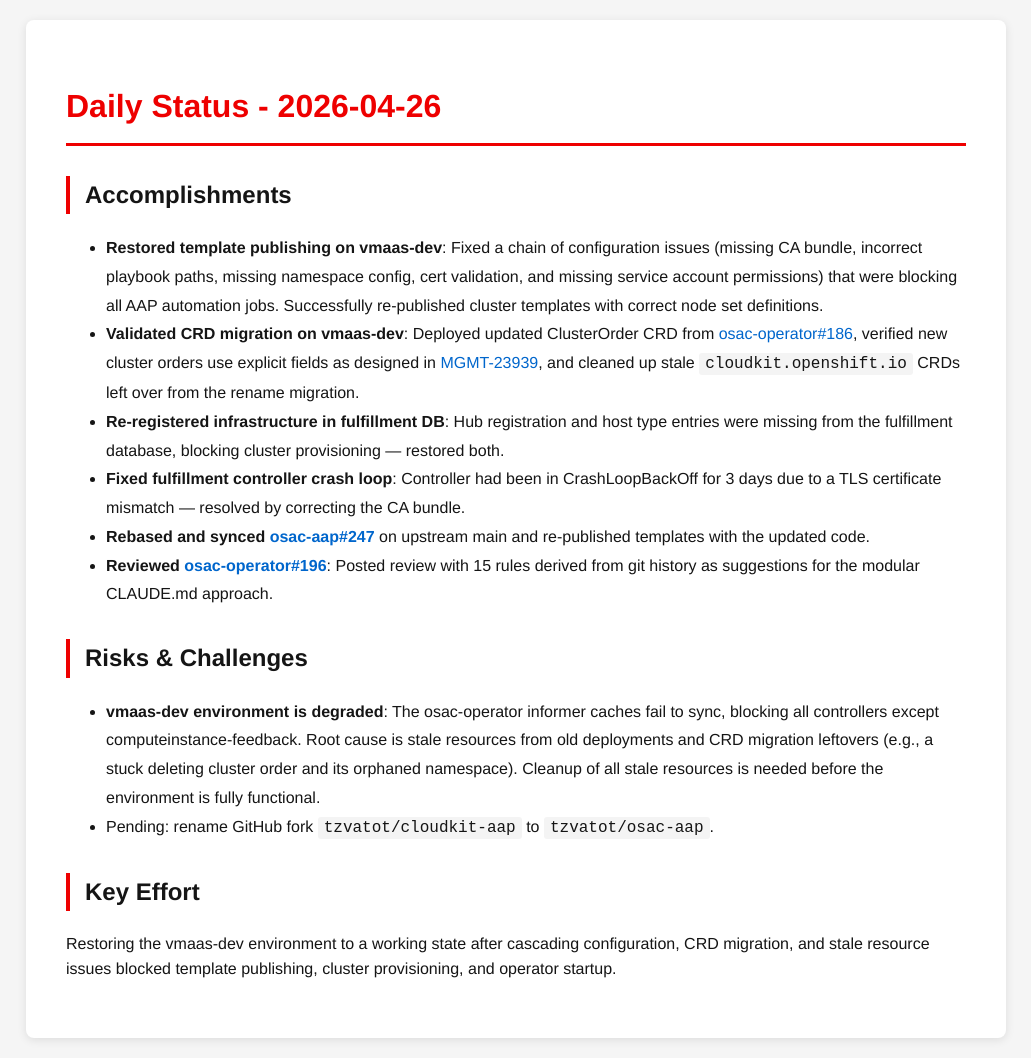
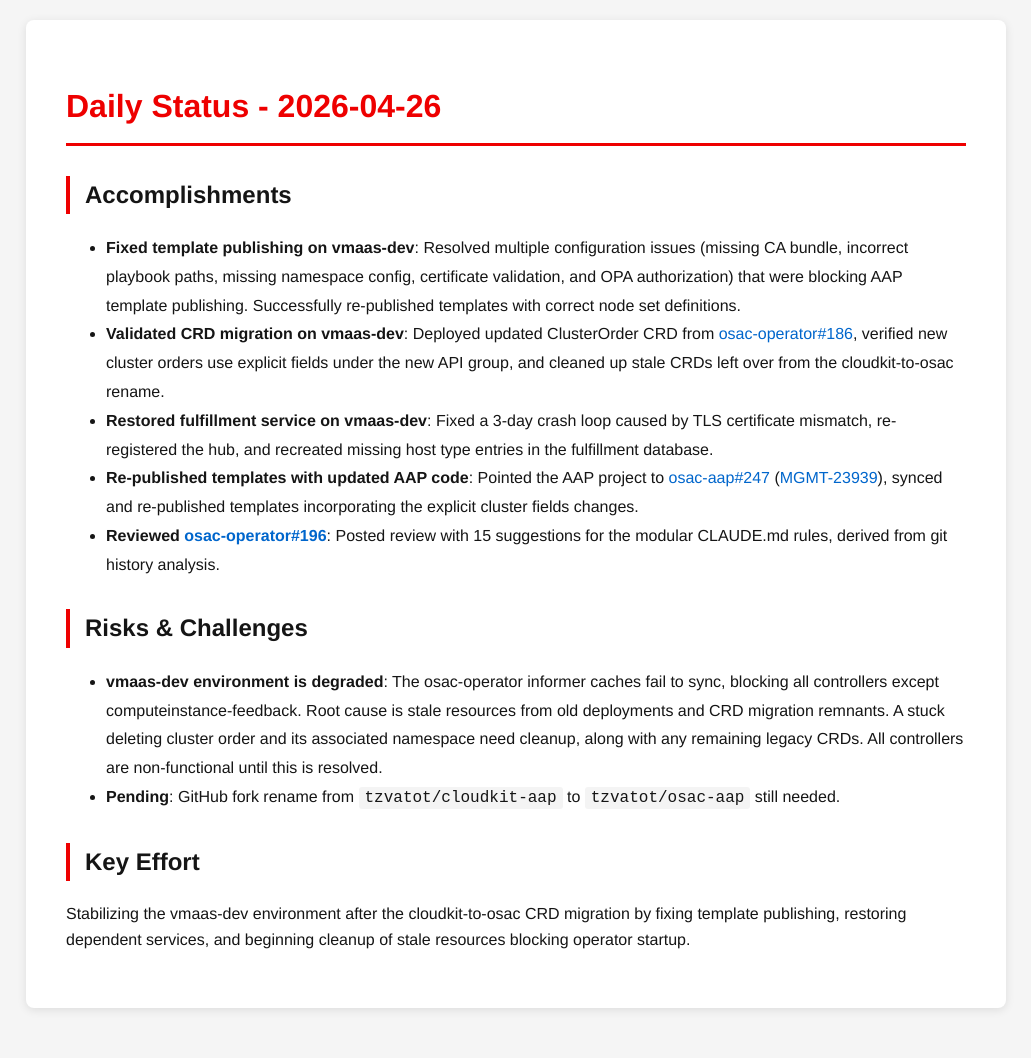
Before and after one commit to tzvatot/daily-status, a Jekyll site: the page built from 2026-04-26.md, in a window 1280 px wide. Shown: the whole page, without its empty margins (124-1155 px from the left). Built offline with Jekyll 4.4.1, drawn with Linux system fonts in a browser that asks for light colours; after the commit the page ends 1028 px from its top, so only the background shows below that.

Commit message:
Daily status update - 2026-04-26

```diff
--- a/2026-04-26.md
+++ b/2026-04-26.md
@@ -8,18 +8,17 @@
 
 ## Accomplishments
 
-- **Restored template publishing on vmaas-dev**: Fixed a chain of configuration issues (missing CA bundle, incorrect playbook paths, missing namespace config, cert validation, and missing service account permissions) that were blocking all AAP automation jobs. Successfully re-published cluster templates with correct node set definitions.
-- **Validated CRD migration on vmaas-dev**: Deployed updated ClusterOrder CRD from [osac-operator#186](https://github.com/osac-project/osac-operator/pull/186), verified new cluster orders use explicit fields as designed in [MGMT-23939](https://issues.redhat.com/browse/MGMT-23939), and cleaned up stale `cloudkit.openshift.io` CRDs left over from the rename migration.
-- **Re-registered infrastructure in fulfillment DB**: Hub registration and host type entries were missing from the fulfillment database, blocking cluster provisioning — restored both.
-- **Fixed fulfillment controller crash loop**: Controller had been in CrashLoopBackOff for 3 days due to a TLS certificate mismatch — resolved by correcting the CA bundle.
-- **Rebased and synced [osac-aap#247](https://github.com/osac-project/osac-aap/pull/247)** on upstream main and re-published templates with the updated code.
-- **Reviewed [osac-operator#196](https://github.com/osac-project/osac-operator/pull/196)**: Posted review with 15 rules derived from git history as suggestions for the modular CLAUDE.md approach.
+- **Fixed template publishing on vmaas-dev**: Resolved multiple configuration issues (missing CA bundle, incorrect playbook paths, missing namespace config, certificate validation, and OPA authorization) that were blocking AAP template publishing. Successfully re-published templates with correct node set definitions.
+- **Validated CRD migration on vmaas-dev**: Deployed updated ClusterOrder CRD from [osac-operator#186](https://github.com/osac-project/osac-operator/pull/186), verified new cluster orders use explicit fields under the new API group, and cleaned up stale CRDs left over from the cloudkit-to-osac rename.
+- **Restored fulfillment service on vmaas-dev**: Fixed a 3-day crash loop caused by TLS certificate mismatch, re-registered the hub, and recreated missing host type entries in the fulfillment database.
+- **Re-published templates with updated AAP code**: Pointed the AAP project to [osac-aap#247](https://github.com/osac-project/osac-aap/pull/247) ([MGMT-23939](https://issues.redhat.com/browse/MGMT-23939)), synced and re-published templates incorporating the explicit cluster fields changes.
+- **Reviewed [osac-operator#196](https://github.com/osac-project/osac-operator/pull/196)**: Posted review with 15 suggestions for the modular CLAUDE.md rules, derived from git history analysis.
 
 ## Risks & Challenges
 
-- **vmaas-dev environment is degraded**: The osac-operator informer caches fail to sync, blocking all controllers except computeinstance-feedback. Root cause is stale resources from old deployments and CRD migration leftovers (e.g., a stuck deleting cluster order and its orphaned namespace). Cleanup of all stale resources is needed before the environment is fully functional.
-- Pending: rename GitHub fork `tzvatot/cloudkit-aap` to `tzvatot/osac-aap`.
+- **vmaas-dev environment is degraded**: The osac-operator informer caches fail to sync, blocking all controllers except computeinstance-feedback. Root cause is stale resources from old deployments and CRD migration remnants. A stuck deleting cluster order and its associated namespace need cleanup, along with any remaining legacy CRDs. All controllers are non-functional until this is resolved.
+- **Pending**: GitHub fork rename from `tzvatot/cloudkit-aap` to `tzvatot/osac-aap` still needed.
 
 ## Key Effort
 
-Restoring the vmaas-dev environment to a working state after cascading configuration, CRD migration, and stale resource issues blocked template publishing, cluster provisioning, and operator startup.
+Stabilizing the vmaas-dev environment after the cloudkit-to-osac CRD migration by fixing template publishing, restoring dependent services, and beginning cleanup of stale resources blocking operator startup.
```
